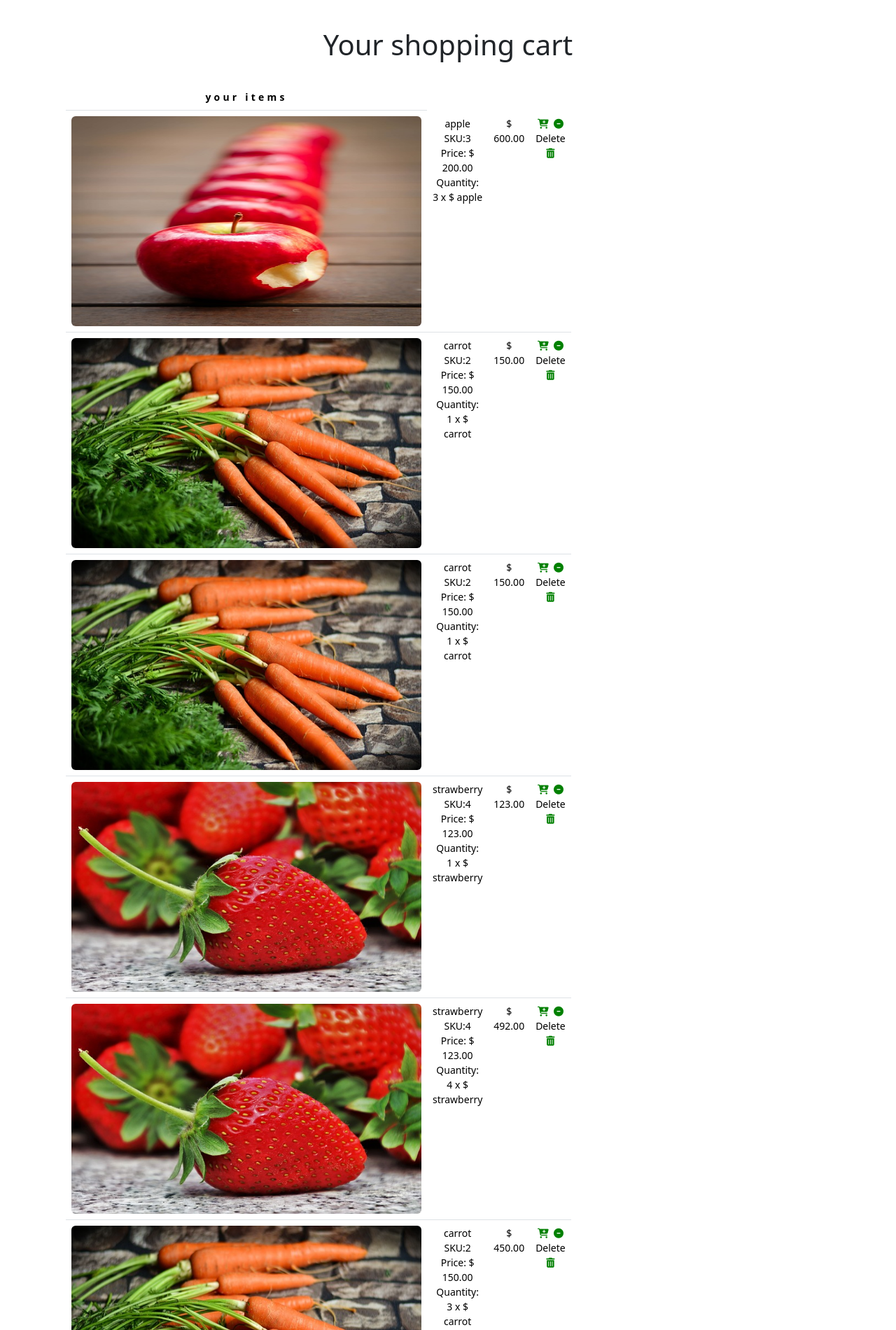
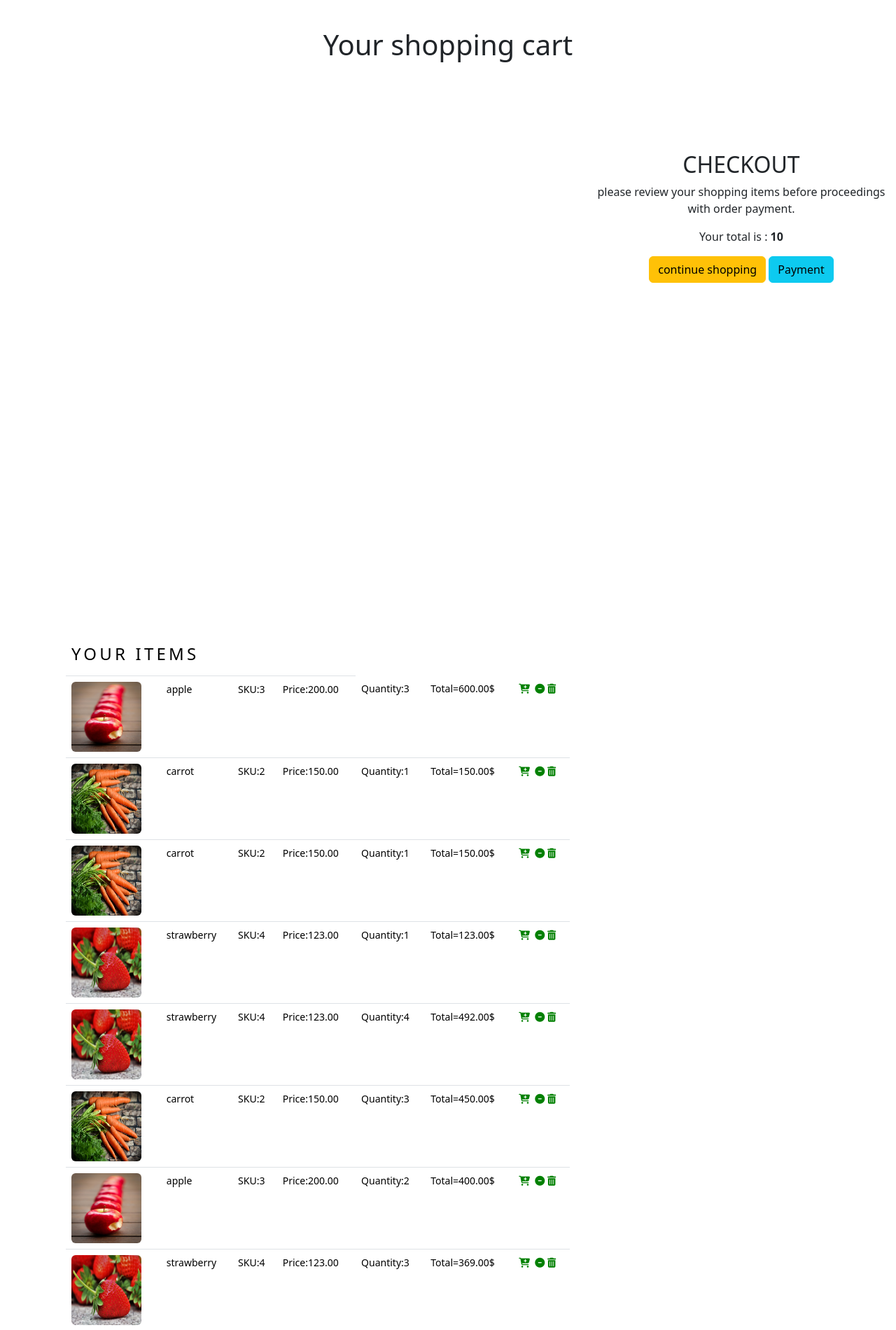
Before and after one commit to niketh4/ecommerce, a Django app: template ecommerce/templates/cart.html in a window 1280 px wide. Shown: the part 283-2183 px from the top of the page at 70% size. Run offline with Django 4.2, Linux system fonts and the light colour scheme; data comes from the database, SQL or seed files in the repository; the template is opened without the code that fills it: values that come from a table or form of the project are taken from there, most other values are stand-ins (such as "Sample title", 1, 10 or a date in 2020); some libraries are stand-ins or nearby versions.

Commit message:
cart.html

```diff
--- a/ecommerce/templates/cart.html
+++ b/ecommerce/templates/cart.html
@@ -9,6 +9,16 @@ Cart -ABC company pvt ltd
 {% endblock %}
 {% block content %}
 
+<style>
+    .fixed{
+        position:fixed;
+        top:center;
+        bottom:50;
+        right:50;
+    }
+</style>
+
+
 {% if not cart_items %}
 <div>
     <div class="text-center">
@@ -17,8 +27,8 @@ Cart -ABC company pvt ltd
             your shopping cart is empty
         </h1>
         <br>
-        <p class="text-cenetr">
-            please touch me<a href="{% url 'shop:allProdCat' %}">HERE</a> to continue shopping
+        <p class="text-center">
+            please touch me <a href="{% url 'shop:allProdCat' %}">HERE</a> to continue shopping
 
         </p>
     </div>
@@ -27,18 +37,21 @@ Cart -ABC company pvt ltd
 <div>
     <div class="text-center">
         <br>
-        <h1 class="text-center my_title" >
+        <h1 class="text-center" >
             Your shopping cart
         </h1>
         <br>
     </div>
-    <div class="row mx-auto">
-        <div class="col-12 col-sm-12 col-md-12 col-lg-6 text-center">
+
+
+    <div class="container">
+    <div class="row">
+        <div class="col-sm-8">
             <table class="table my_custom_table">
                 <thead class="my_custom_thead"  >
                 <tr>
-                  <th colspan="">
-                   your items
+                  <th colspan="4">
+                   <h4>YOUR ITEMS</h4>
                   </th>
                 </tr>
                 </thead>
@@ -46,77 +59,118 @@ Cart -ABC company pvt ltd
                 {% for cart_item in cart_items %}
                 <tr>
                     <td>
-                        <a href="cart_item.product.get_absolute.url"><img src="{{cart_item.product.image.url}}" alt="" class="float-left rounded custom_image" width="500" height="300"></a>
+                        <a href="{% url 'shop:allProdCat' %}"><img src="{{cart_item.product.image.url}}" alt="" class="float-left rounded custom_image" width="100" height="100"></a>
 
                     </td>
-                    <td class="text=lef">
+                    <td class="text=center">
                         {{cart_item.product.name}}
+                        </td>
                         <br>
+                        <td colspan="">
                         SKU:{{cart_item.product.id}}
+                        </td>
                         <br>
-                        Price: $ {{cart_item.product.price}}
+                        <td colspan="2">
+                        Price:{{cart_item.product.price}}
+                        </td>
                         <br>
-                        Quantity: {{cart_item.quantity}} x $ {{cart_item.product.name}}
-
+                        <td colspan="2">
+                        Quantity:{{cart_item.quantity}}
                     </td>
                     <td>
-                        $ {{cart_item.sub_total}}
+                       Total={{cart_item.sub_total}}$
                     </td>
                     {% if cart_item.quantity < cart_item.product.stock %}
                     <td>
                         <a href="{% url 'cart:add_cart' cart_item.product_id %}" class="custom_a"> <i class="fa-solid fa-cart-plus custom_icon"> </i></a>
-                       &nbsp;<a href="{% url 'cart:cart_remove' cart_item.product.id %}" class="custom_a" ><i class="fa fa-minus-circle custom_icon" aria-hidden="true"> </i></a>Delete
+                       &nbsp;<a href="{% url 'cart:cart_remove' cart_item.product.id %}" class="custom_a" ><i class="fa fa-minus-circle custom_icon" aria-hidden="true"> </i></a>
                         <a href="{% url 'cart:full_remove' cart_item.product.id %}" class="custom_icon" ><i class="fa-solid fa-trash-can custom_icon"></i></a>
                     </td>
                      {% else %}
                      <td>
+                        &nbsp;<a href="{% url 'cart:cart_remove' cart_item.product.id %}" class="custom_a" ><i class="fa-solid fa-cart-minus custom_icon"> </i></a>
+                        </td>
 
-                        &nbsp;<a href="{% url 'cart:cart_remove' cart_item.product.id %}" class="custom_a" ><i class="fa-solid fa-cart-minus custom_icon"> </i></a>
+                        <td>
                         &nbsp;<a href="{% url 'cart:full_remove' cart_item.product.id %}" class="custom_icon" ><i class="fa-solid fa-trash-can custom_icon"></i></a>
-                    </td>
+                         </td>
+
                     {% endif %}
                 </tr>
                 {% endfor %}
                 </tbody>
             </table>
+        </div>
 
+
+<div class="col-sm-4 ">
+            <div class="fixed ">
+    <div class="shadow-card" >
+        <br>
+        <br>
+        <br>
+        <br>
+       <center> <h2>CHECKOUT</h2></center>
+       <center> <p>please review your shopping items  before proceedings with order payment.</p></center>
+        <p class="text-left">
+             <center>Your total is : <strong>{{ total }}</strong></center>
+        </p>
+        <div class="center">
+           <center> <a class="btn btn-warning" href="{% url 'shop:allProdCat' %}" class="btn btn-warning btn-block my_custom_button">continue shopping</a>
+     <a class="btn btn-info" href="{% url 'shop:allProdCat' %}" class="btn btn-info btn-block my_custom_button">Payment</a>
+     </center>
         </div>
         <br>
-        <br>
+        </div>
+        </div>
+
+
+
+<!--<div class="col-12 col-sm-12 col-md-12 col-lg-6 text-center">-->
+<!--        <table class="table my_custom_table">-->
+<!--            <thead class="my_custom_thead" style="font-size:20px">-->
+<!--            <tr>-->
+<!--                <th>-->
+<!--                    checkout-->
+<!--                </th>-->
+<!--            </tr>-->
+
+<!--            </thead>-->
+<!--            <tbody>-->
+<!--            <tr>-->
+<!--                <td>-->
+<!--                    please review your shopping items  before proceedings with order payment.-->
+<!--                </td>-->
+<!--            </tr>-->
+<!--            <tr>-->
+<!--                <td class="text-left">-->
+<!--                    Your total is : <strong>{{ total }}</strong>-->
+
+<!--                </td>-->
+<!--            </tr>-->
+<!--            </tbody>-->
+
+<!--        </table>-->
+<!--            <div>-->
+<!--     <a class="btn btn-warning" href="{% url 'shop:allProdCat' %}" class="btn btn-warning btn-block my_custom_button">continue shopping</a>-->
+<!--     <a class="btn btn-info" href="{% url 'shop:allProdCat' %}" class="btn btn-info btn-block my_custom_button">Payment</a>-->
+<!--            </div>-->
+<!--        </div>-->
+
+    <!--</div>-->
+
+    <!--    <div class="mx-auto">-->
+            <!--<button>-->
+            <!--<a href="{% url 'shop:allProdCat' %}" class="btn btn-secondary btn-block my_custom_button">continue shopping</a>-->
+            <!--</button>-->
+
+
+
 
     </div>
-    <div class="col-12 col-sm-12 col-md-12 col-lg-6 text-center">
-        <table class="table my_custom_table">
-            <thead class="my_custom_theadd" style="font-size:20px">
-            <tr>
-                <th>
-                    checkout
-                </th>
-            </tr>
+    </div>
+    </div>
 
-            </thead>
-            <tbody>
-            <tr>
-                <td>
-                    please review your shopping items  before proceedings with order payment.
-                </td>
-            </tr>
-            <tr>
-                <td class="text-left">
-                    Yoyr total is : <strong>{{ total }}</strong>
 
-                </td>
-            </tr>
-            </tbody>
-
-        </table>
-        <div class="mx-auto">
-            <button>
-            <a href="{% url 'shop:allProdCat' %}" class="btn btn-secondary btn-block my_custom_button">continue shopping</a></button>
-        </div>
-
-    </div>
-</div>
 {% endif %}
-
 {% endblock %}
```
